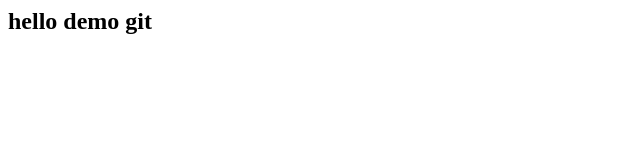
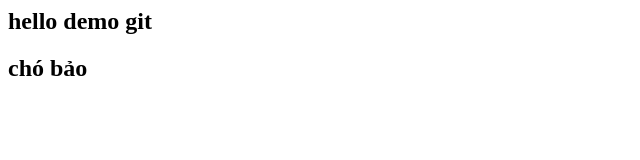
Before and after one commit to tinh1404/test-demo-git, a plain HTML site: page index.html in a window 1280 px wide. Shown: the whole page, without its empty margins (0-640 px from the left). Drawn offline with Linux system fonts and the light colour scheme.

Commit message:
Update index.html

```diff
--- a/index.html
+++ b/index.html
@@ -1 +1,2 @@
 <h2>hello demo git</h2>
+<h2>chó bảo</h2>
```
